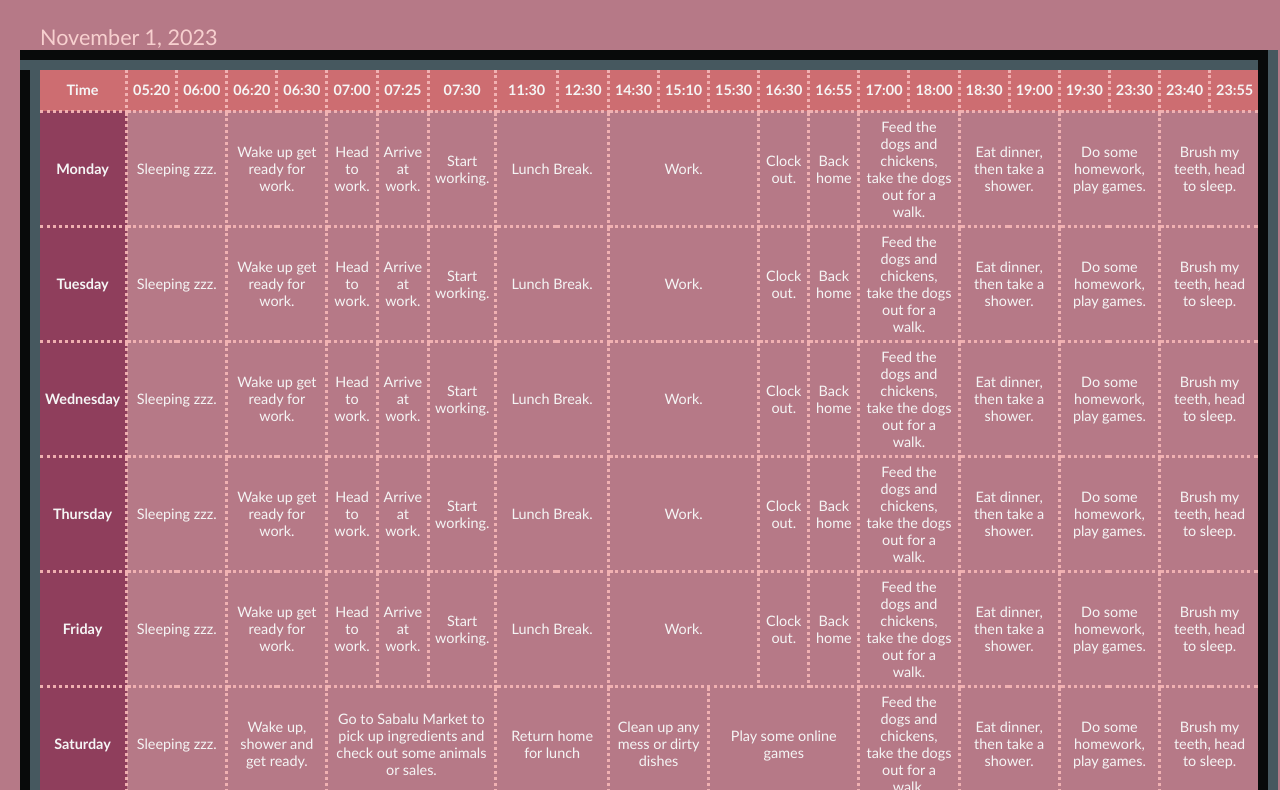
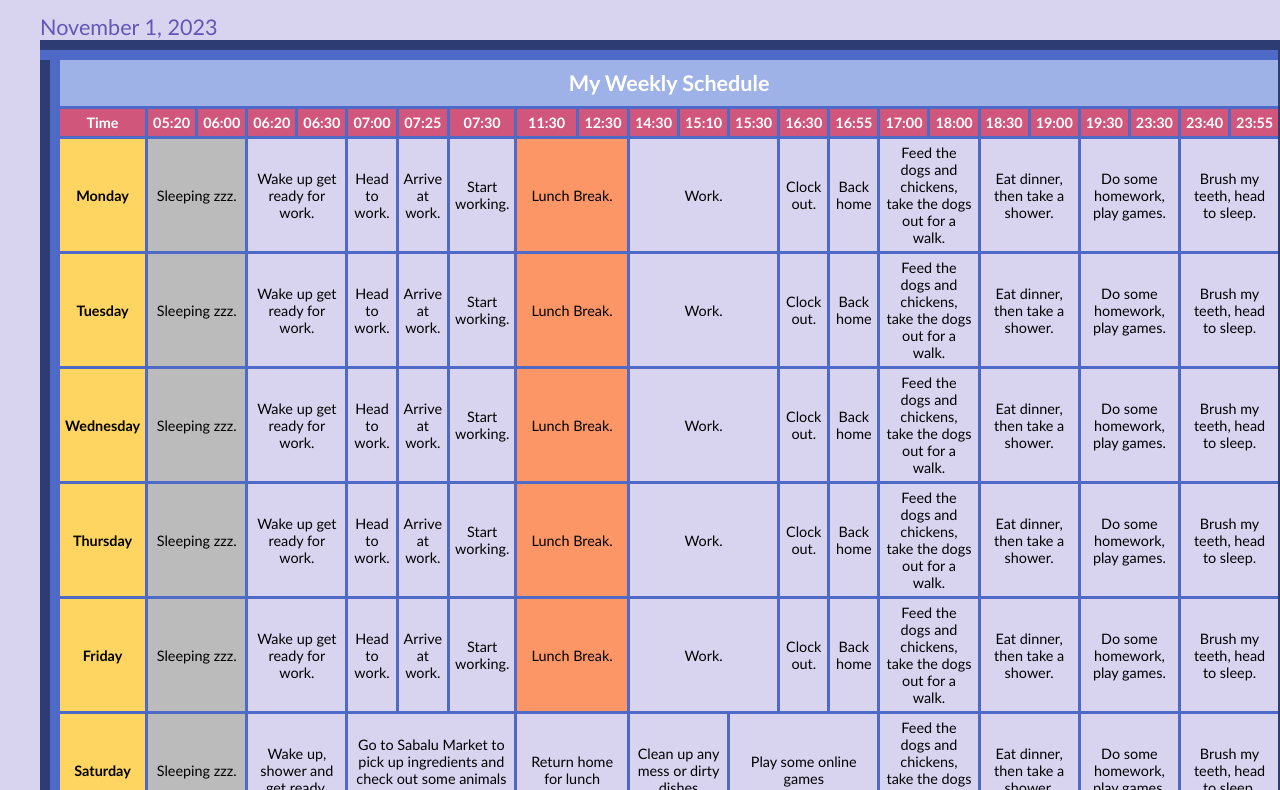
Before and after one commit to jenacid0/web-tables, a plain HTML site: page index.html in a window 1280 px wide. Shown: the part 99-889 px from the top of the page. Drawn offline with Linux system fonts and the light colour scheme.

Commit message:
final updates to webtables website

```diff
--- a/index.html
+++ b/index.html
@@ -14,13 +14,16 @@
     <header>
         <h1>My Weekly Schedule</h1>
     </header>
-    <table class="center">
+    <table class="schedule">
         <caption>November 1, 2023</caption>
         <colgroup>
             <col id="firstCol" />
             <col id="hourCols" span="16" />
         </colgroup>
         <thead>
+            <tr>
+                <th class="top" colspan="28">My Weekly Schedule</th>
+            </tr>
             <tr>
                 <th>Time</th>
                 <th>05:20</th>
@@ -50,12 +53,12 @@
         <tbody>
             <tr>
                 <th>Monday</th>
-                <td colspan="2">Sleeping zzz.</td>
+                <td class="sleep" colspan="2">Sleeping zzz.</td>
                 <td colspan="2">Wake up get ready for work.</td>
                 <td>Head to work.</td>
                 <td colspan="1">Arrive at work.</td>
                 <td colspan="1">Start working.</td>
-                <td colspan="2">Lunch Break.</td>
+                <td class="lunch" colspan="2">Lunch Break.</td>
                 <td colspan="3">Work.</td>
                 <td colspan="1">Clock out.</td>
                 <td>Back home</td>
@@ -66,12 +69,12 @@
             </tr>
             <tr>
                 <th>Tuesday</th>
-                <td colspan="2">Sleeping zzz.</td>
+                <td class="sleep" colspan="2">Sleeping zzz.</td>
                 <td colspan="2">Wake up get ready for work.</td>
                 <td>Head to work.</td>
                 <td colspan="1">Arrive at work.</td>
                 <td colspan="1">Start working.</td>
-                <td colspan="2">Lunch Break.</td>
+                <td class="lunch" colspan="2">Lunch Break.</td>
                 <td colspan="3">Work.</td>
                 <td colspan="1">Clock out.</td>
                 <td>Back home</td>
@@ -82,12 +85,12 @@
             </tr>
             <tr>
                 <th>Wednesday</th>
-                <td colspan="2">Sleeping zzz.</td>
+                <td class="sleep" colspan="2">Sleeping zzz.</td>
                 <td colspan="2">Wake up get ready for work.</td>
                 <td>Head to work.</td>
                 <td colspan="1">Arrive at work.</td>
                 <td colspan="1">Start working.</td>
-                <td colspan="2">Lunch Break.</td>
+                <td class="lunch" colspan="2">Lunch Break.</td>
                 <td colspan="3">Work.</td>
                 <td colspan="1">Clock out.</td>
                 <td>Back home</td>
@@ -98,12 +101,12 @@
             </tr>
             <tr>
                 <th>Thursday</th>
-                <td colspan="2">Sleeping zzz.</td>
+                <td class="sleep" colspan="2">Sleeping zzz.</td>
                 <td colspan="2">Wake up get ready for work.</td>
                 <td>Head to work.</td>
                 <td colspan="1">Arrive at work.</td>
                 <td colspan="1">Start working.</td>
-                <td colspan="2">Lunch Break.</td>
+                <td class="lunch" colspan="2">Lunch Break.</td>
                 <td colspan="3">Work.</td>
                 <td colspan="1">Clock out.</td>
                 <td>Back home</td>
@@ -114,12 +117,12 @@
             </tr>
             <tr>
                 <th>Friday</th>
-                <td colspan="2">Sleeping zzz.</td>
+                <td class="sleep" colspan="2">Sleeping zzz.</td>
                 <td colspan="2">Wake up get ready for work.</td>
                 <td>Head to work.</td>
                 <td colspan="1">Arrive at work.</td>
                 <td colspan="1">Start working.</td>
-                <td colspan="2">Lunch Break.</td>
+                <td class="lunch" colspan="2">Lunch Break.</td>
                 <td colspan="3">Work.</td>
                 <td colspan="1">Clock out.</td>
                 <td>Back home</td>
@@ -130,7 +133,7 @@
             </tr>
             <tr>
                 <th>Saturday</th>
-                <td colspan="2">Sleeping zzz.</td>
+                <td class="sleep" colspan="2">Sleeping zzz.</td>
                 <td colspan="2">Wake up, shower and get ready.</td>
                 <td colspan="3">Go to Sabalu Market to pick up ingredients and check out some animals or sales.</td>
                 <td colspan="2">Return home for lunch</td>
@@ -143,7 +146,7 @@
             </tr>
             <tr>
                 <th>Sunday</th>
-                <td colspan="2">Sleeping zzz.</td>
+                <td class="sleep" colspan="2">Sleeping zzz.</td>
                 <td colspan="2">Wake up, get laundry ready.</td>
                 <td colspan="2">Change and head to laundry mat</td>
                 <td colspan="1">Laundry</td>
@@ -155,6 +158,11 @@
                 <td colspan="2">Play more online games or watch videos</td>
                 <td colspan="2">Brush my teeth, head to sleep.</td>
             </tr>
+        <tfoot>
+            <tr>
+                <th class="foot" colspan="28">Note: Schedule may vary depending on if there are any upcoming events or holidays.</th>
+            </tr>
+        </tfoot>
         </tbody>
     </table>
 </body>
--- a/style.css
+++ b/style.css
@@ -1,23 +1,18 @@
 html {
-    background-color: #b67987;
+    background-color: #d8d4f0;
 }
 
 body {
     font-family: Calibri, 'Trebuchet MS', sans-serif;
     font-size: 0.9em;
-    text-align: Left;
+    text-align: left;
     margin: 20px;
-}
-
-header {
-    margin: 10px;
-    text-align: Left;
-    color: #661c37	;
-    font-size: 1em;
-    padding: 10px;
 }
 
 h1 {
     font-size: 2em;
-    text-align: Left;
+    text-align: center;
+    padding: 20px;
+    color: #6456B7;
+    text-align: left;
 }
--- a/webtable-style.css
+++ b/webtable-style.css
@@ -1,25 +1,29 @@
 table {
     border-collapse: collapse;
-    border: 20px groove #46585f;
-    width: 88%;
 }
 
-table.center {
-    margin-left: auto;
-    margin-right: auto;
+table.schedule {
+    border: 20px groove #4F69C6;
+    margin-left: 20px;
+    margin-right: 20px;
 }
 
 th,
 td {
-    border: 3px dotted rgba(243, 180, 180, 0.966);
+    border: 3px solid #4F69C6;
     padding: 5px;
     text-align: center;
     vertical-align: middle;
-    color: whitesmoke;
 }
 
-th {
-    height: 30px;
+thead {
+    background-color: #d1567b;
+    color: white;
+}
+
+tfoot {
+    background-color: #676768;
+    color: white;
 }
 
 caption {
@@ -27,13 +31,11 @@ caption {
     caption-side: left;
     text-align: left;
     font-size: 1.5em;
-    color:#f7d0cf;
-    margin-left: 10px;
-    padding-left: 10px;
+    color: #6456B7;
 }
 
 table col#firstCol {
-    background-color:#8f3e5c;
+    background-color: #ffd561;
     width: 140px;
 }
 
@@ -41,10 +43,16 @@ table col#hourCols {
     width: 78px;
 }
 
-table thead {
-    background-color:#cd6d71;
+td.sleep {
+    background-color: #bbbbbb;
 }
 
-table thead tr {
-    height: 25px;
+th.top {
+    background-color: rgb(158, 178, 231);
+    padding: 10px;
+    font-size: 1.5em;
 }
+
+td.lunch {
+    background-color: rgb(253, 150, 103);
+}
```
